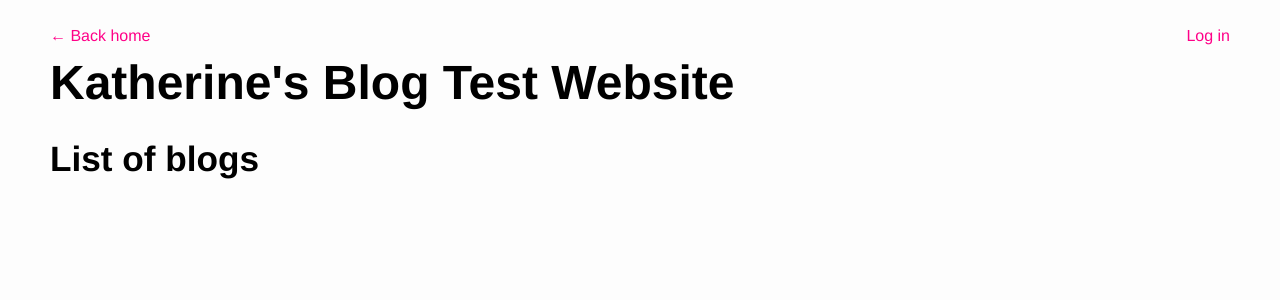
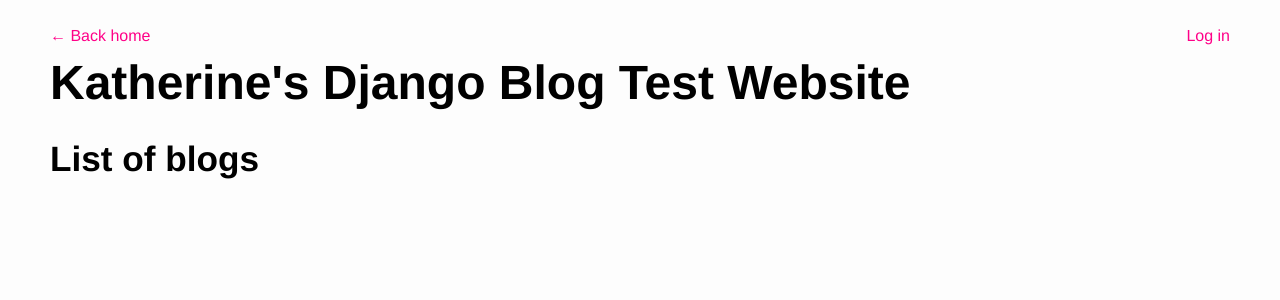
Before and after one commit to katur/blogsite, a Django app: template blog/templates/blogs.html in a window 1280 px wide. Shown: the top 300 px of the page. Run offline with Django 3.2, Linux system fonts and the light colour scheme; the template is opened without the code that fills it, so the values that code supplies are empty; parts of the project's set-up code (start-up, migrations or seed data) failed here and were passed over; some libraries are stand-ins or nearby versions.

Commit message:
Title change

```diff
--- a/website/templates/base.html
+++ b/website/templates/base.html
@@ -21,7 +21,7 @@
   {% endif %}
 </div>
 
-<h1 id="site-title">Katherine's Blog Test Website</h1>
+<h1 id="site-title">Katherine's Django Blog Test Website</h1>
 
 <h2 id="page-title">{% block page_title %}{% endblock %}</h2>
 
--- a/website/templates/head.html
+++ b/website/templates/head.html
@@ -8,5 +8,5 @@
   <script src="{{ STATIC_URL }}javascripts/markdown.min.js"
     type="text/javascript"></script>
 
-  <title>Blog Test Site</title>
+  <title>Django Blog Test Site</title>
 </head>
```
